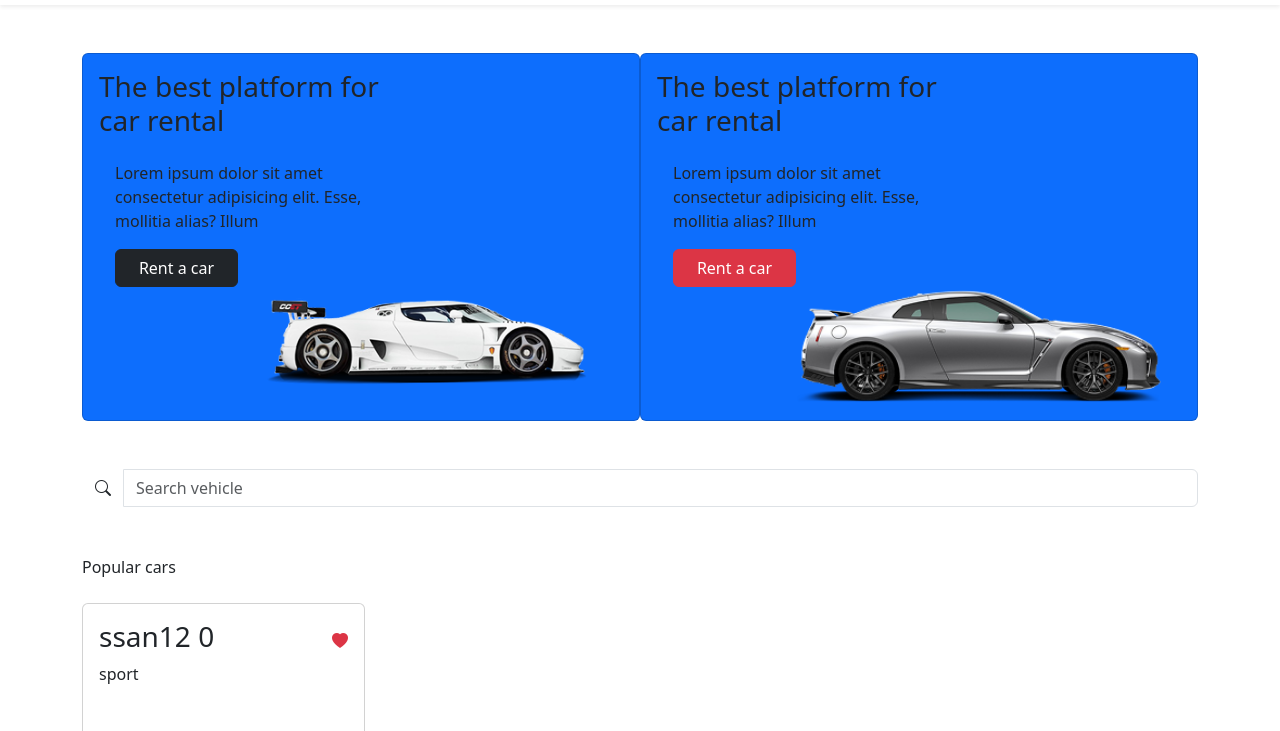
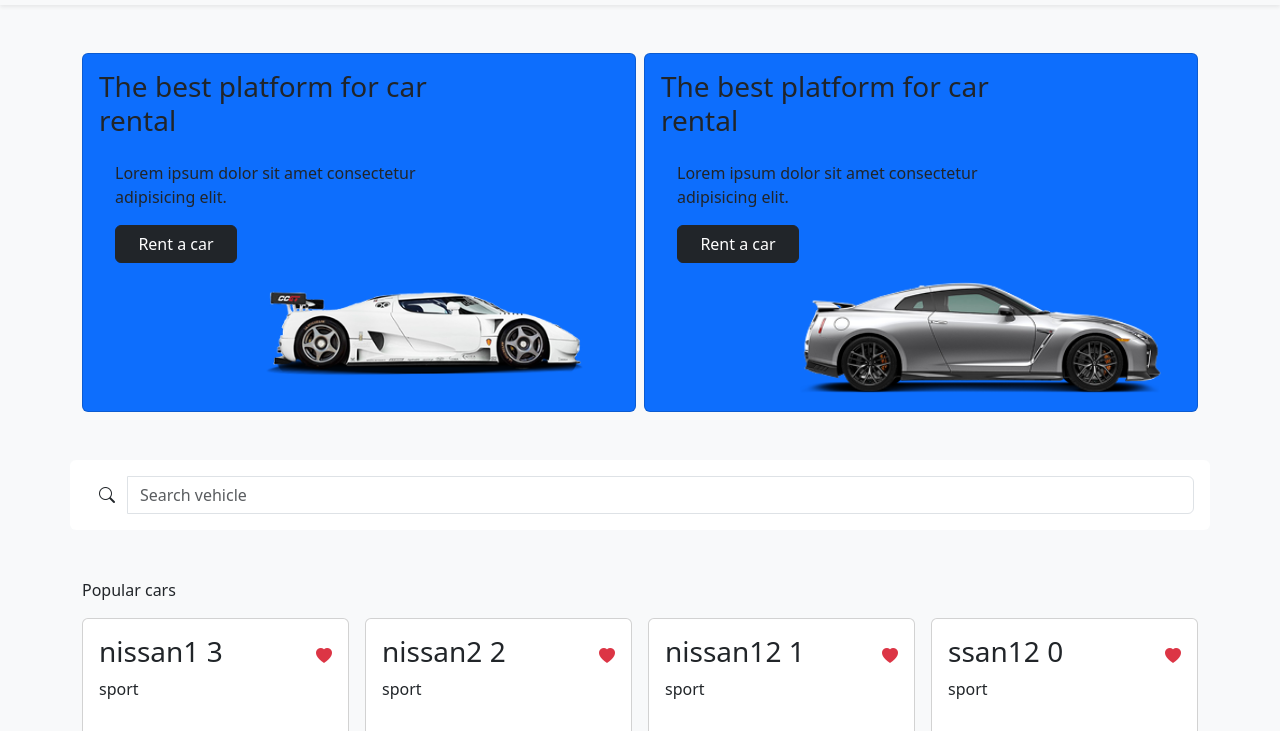
Before and after one commit to juanj9805/cars, a plain HTML site: page index.html in a window 1280 px wide. Shown: the part 65-796 px from the top of the page. Drawn offline with nearby package versions, Linux system fonts and the light colour scheme.

Commit message:
fix: grid is working correctly

```diff
--- a/app.js
+++ b/app.js
@@ -1,6 +1,9 @@
-const containerCars = document.querySelector("#containerCars");
+const containerPopularCars = document.querySelector("#containerPopularCars");
+const containerRecomendationCars = document.querySelector(
+  "#containerRecomendationCars",
+);
 
-const carsList = [
+const cars = [
   {
     car: "ssan12",
     model: 9,
@@ -21,19 +24,13 @@ const carsList = [
     model: 94,
     img: "as",
   },
-  {
-    car: "nissa",
-    model: 94,
-    img: "as",
-  },
 ];
 
 const createCards = function (arr) {
-  carsList.forEach((car, i) => {
+  arr.forEach((car, i) => {
     const html = `
-      <div class="container d-flex g-2" id="containerCars">
-
-                  <div class="card p-3 col-3 m-2">
+            <div class="col-3">
+          <div class="card p-3">
             <div class="d-flex justify-content-between align-items-center">
               <h3>${car.car} ${i}</h3>
               <i class="bi bi-heart-fill text-danger"></i>
@@ -45,7 +42,7 @@ const createCards = function (arr) {
               Manual<i class="bi bi-person"></i>
               2 people
             </p>
-                <div class="row d-flex align-items-center">
+            <div class="d-flex align-items-center">
               <div class="col">
                 <p><b>$ 72.00/</b>day</p>
                 <span>$86.00</span>
@@ -57,8 +54,8 @@ const createCards = function (arr) {
           </div>
         </div>`;
 
-    containerCars.insertAdjacentHTML("beforebegin", html);
+    containerPopularCars.insertAdjacentHTML("afterbegin", html);
   });
 };
 
-window.addEventListener("DOMContentLoaded", createCards);
+window.addEventListener("DOMContentLoaded", createCards(cars));
--- a/index.html
+++ b/index.html
@@ -1,4 +1,4 @@
-<!DOCTYPE html>
+<!doctype html>
 <html lang="en">
   <head>
     <meta charset="UTF-8" />
@@ -15,7 +15,7 @@
       href="https://cdn.jsdelivr.net/npm/bootstrap-icons@1.13.1/font/bootstrap-icons.min.css"
     />
   </head>
-  <body>
+  <body class="bg-light">
     <!-- Navbar -->
     <nav class="navbar shadow-sm">
       <div class="container d-flex justify-content-between">
@@ -31,16 +31,19 @@
 
     <!-- Main cards -->
 
-    <section>
-      <div class="container my-5 d-flex justify-content-between">
-        <div class="card bg-primary col-6 px-3 pt-3">
-          <h3 class="col-7">The best platform for car rental</h3>
+    <section class="container mt-5">
+      <div class="row g-2">
+        <div class="col-6">
+          <div class="card bg-primary px-3 pt-3 h-100">
+            <h3 class="w-75">The best platform for car rental</h3>
+
             <div class="card-body d-flex flex-column">
-            <p class="col-7">
-              Lorem ipsum dolor sit amet consectetur adipisicing elit. Esse,
-              mollitia alias? Illum
+              <p class="w-75">
+                Lorem ipsum dolor sit amet consectetur adipisicing elit.
               </p>
-            <button class="btn btn-dark w-25">Rent a car</button>
+
+              <button class="btn btn-dark w-25 mb-3">Rent a car</button>
+
               <img
                 class="card-img w-75 align-self-end"
                 src="assets/image 7.png"
@@ -48,14 +51,18 @@
               />
             </div>
           </div>
-        <div class="card bg-primary col-6 px-3 pt-3">
-          <h3 class="col-7">The best platform for car rental</h3>
+        </div>
+        <div class="col-6">
+          <div class="card bg-primary px-3 pt-3 h-100">
+            <h3 class="w-75">The best platform for car rental</h3>
+
             <div class="card-body d-flex flex-column">
-            <p class="col-7">
-              Lorem ipsum dolor sit amet consectetur adipisicing elit. Esse,
-              mollitia alias? Illum
+              <p class="w-75">
+                Lorem ipsum dolor sit amet consectetur adipisicing elit.
               </p>
-            <button class="btn btn-danger w-25">Rent a car</button>
+
+              <button class="btn btn-dark w-25 mb-3">Rent a car</button>
+
               <img
                 class="card-img w-75 align-self-end"
                 src="assets/image 8.png"
@@ -64,10 +71,11 @@
             </div>
           </div>
         </div>
+      </div>
     </section>
 
     <!-- Search -->
-    <div class="container my-5">
+    <div class="container bg-white my-5 p-3 rounded">
       <div class="input-group">
         <i class="bi bi-search btn"></i>
         <input class="form-control" type="text" placeholder="Search vehicle" />
@@ -75,14 +83,16 @@
     </div>
 
     <!-- Popular cars -->
-    <section class="my-4">
-      <div class="container">
+    <section class="container">
       <p>Popular cars</p>
-      </div>
-      <div class="container d-flex g-2" id="containerCars"></div>
+      <div class="row g-3" id="containerPopularCars"></div>
     </section>
 
     <!-- Recomendation car -->
+    <section class="container">
+      <p>Popular cars</p>
+      <div class="row g-3" id="containerRecomendationCars"></div>
+    </section>
 
     <!-- Footer -->
     <footer>
--- a/style.css
+++ b/style.css
@@ -0,0 +1,4 @@
+.card-img {
+  max-height: 180px;
+  object-fit: contain;
+}
```
Lines whose indentation alone changed are shown as unchanged.
